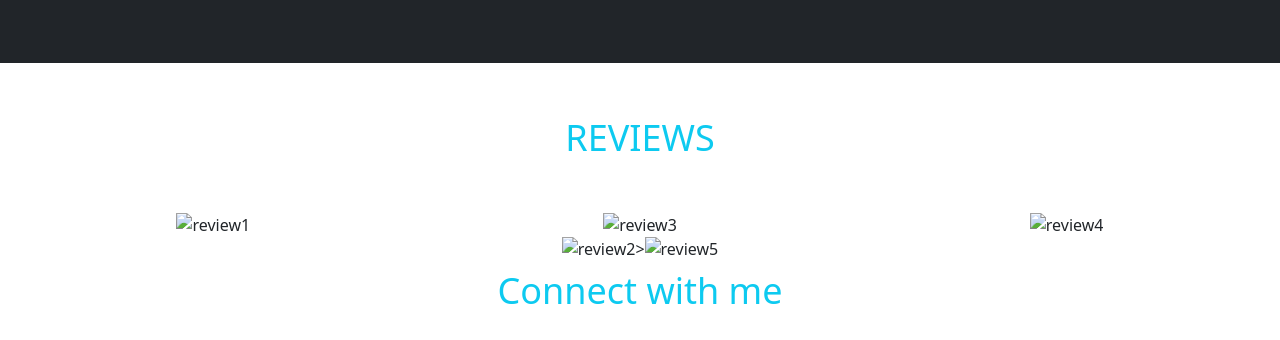
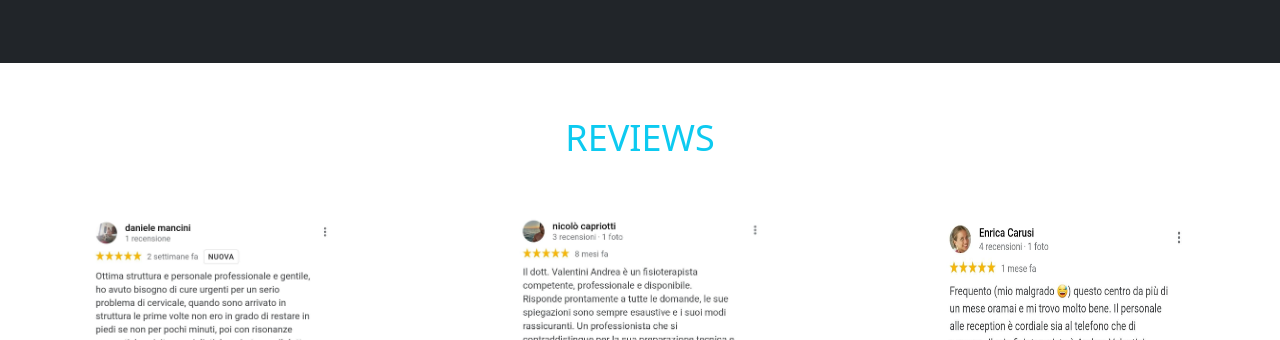
Before and after one commit to LazarVell/ironphysiotherapy, a plain HTML site: page index.html in a window 1280 px wide. Shown: the part 1232-1572 px from the top of the page. Drawn offline with nearby package versions, Linux system fonts and the light colour scheme; the site is published under a folder, as on GitHub Pages, so addresses that start at the root find nothing; a web font is replaced by a local one.

Commit message:
fixed github hosting images issue

```diff
--- a/index.html
+++ b/index.html
@@ -87,13 +87,13 @@
         <span class="text-info p-5">REVIEWS</span>
         </div>
         <div class="screenwidth d-block d-sm-flex justify-content-around">
-            <img class="flexitem" src="/images/review1.jpg" alt="review1">
-            <img class="flexitem" src="/images/review3.jpg" alt="review3">
-            <img class="flexitem" src="/images/review4.jpg" alt="review4">
+            <img class="flexitem" src="images/review1.jpg" alt="review1">
+            <img class="flexitem" src="images/review3.jpg" alt="review3">
+            <img class="flexitem" src="images/review4.jpg" alt="review4">
         </div>
         <div class="screenwidth d-block d-sm-flex justify-content-center">
-            <img class="flexitem" src="/images/review2.jpg" alt="review2">>
-            <img class="flexitem" src="/images/review5.jpg" alt="review5">
+            <img class="flexitem" src="images/review2.jpg" alt="review2">>
+            <img class="flexitem" src="images/review5.jpg" alt="review5">
         </div>
     </section>
 
```
